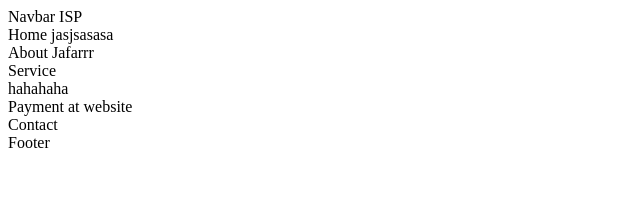
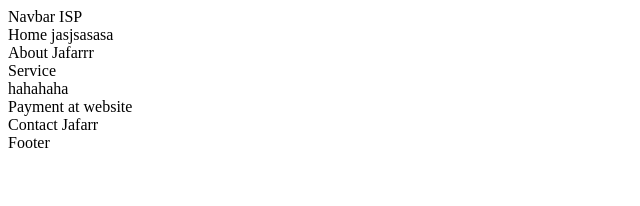
Before and after one commit to WahyuAndikaRahadi/ISP-Project, a React (Vite) app: page / in a window 1280 px wide. Shown: the top 206 px of the page, without its empty margins (0-640 px from the left). Built offline with nearby package versions, Linux system fonts and the light colour scheme.

Commit message:
update contact

```diff
--- a/src/sections/Contact.jsx
+++ b/src/sections/Contact.jsx
@@ -2,7 +2,7 @@ import React from 'react'
 
 const Contact = () => {
   return (
-    <div>Contact</div>
+    <div>Contact Jafarr</div>
   )
 }
 
```
